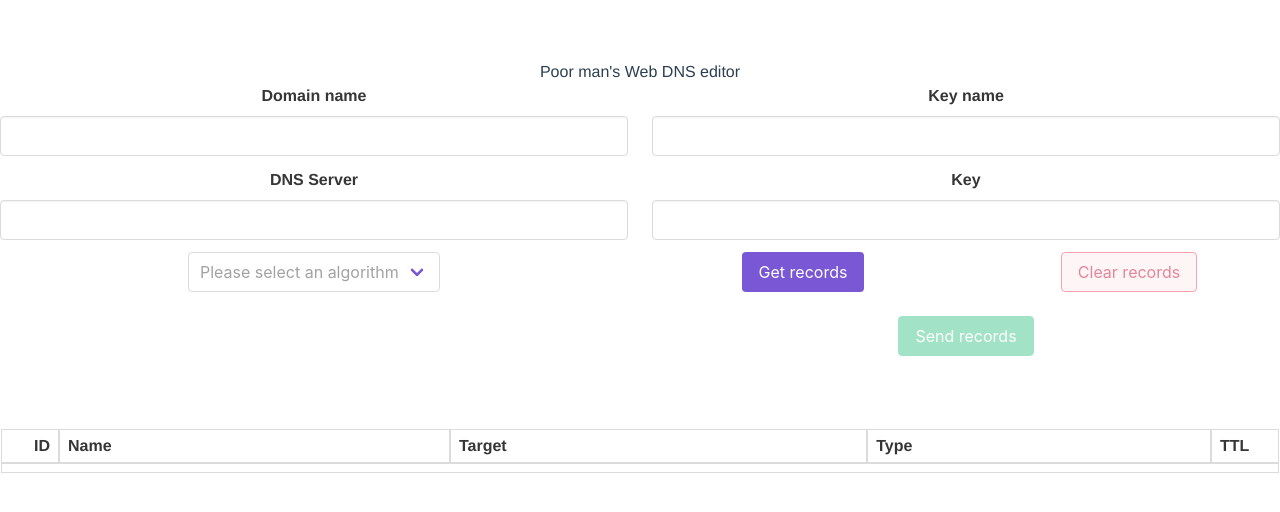
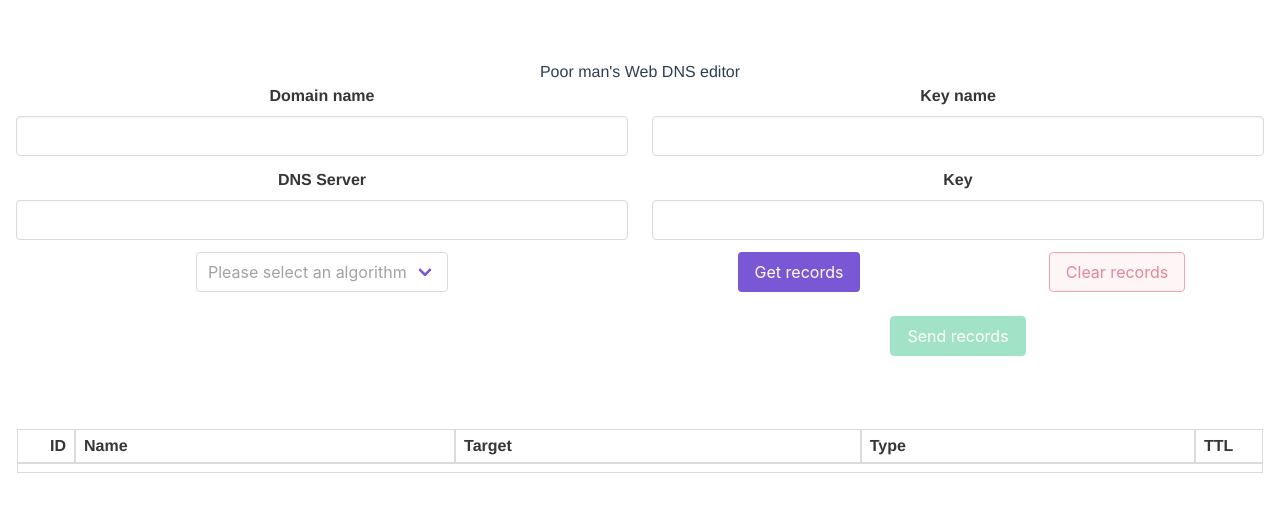
Before and after one commit to luclu7/WebDNSEditor, a Vue app: page / in a window 1280 px wide. Shown: the top 512 px of the page. Built offline with nearby package versions, Linux system fonts and the light colour scheme.

Commit message:
added a left and right padding to ~everything

```diff
--- a/src/views/WebDNSEditor.vue
+++ b/src/views/WebDNSEditor.vue
@@ -1,5 +1,5 @@
 <template>
-  <div>
+  <div style="padding-left: 1em; padding-right: 1em;">
     <h1>Poor man's Web DNS editor</h1>
     <div class="columns">
       <div class="column is-half">
@@ -33,12 +33,12 @@
           </b-input>
         </b-field>
         <div class="columns">
-        <div class="column is-half">
-          <b-button ref="submitButton" type="is-primary" v-bind:loading=isLoading v-bind:disabled=isGetDisabled v-on:click=getRecords>Get records</b-button>
+          <div class="column is-half">
+            <b-button ref="submitButton" type="is-primary" v-bind:loading=isLoading v-bind:disabled=isGetDisabled v-on:click=getRecords>Get records</b-button>
           </div>
-        <div class="column is-half">
-          <b-button ref="submitButton" type="is-danger is-light" v-bind:disabled=isClearDisabled v-on:click=clearRecords>Clear records</b-button>
-        </div>
+          <div class="column is-half">
+            <b-button ref="submitButton" type="is-danger is-light" v-bind:disabled=isClearDisabled v-on:click=clearRecords>Clear records</b-button>
+          </div>
         </div>
         <b-button type="is-success" light v-bind:disabled=isSendDisabled>Send records</b-button>
       </div>
```
